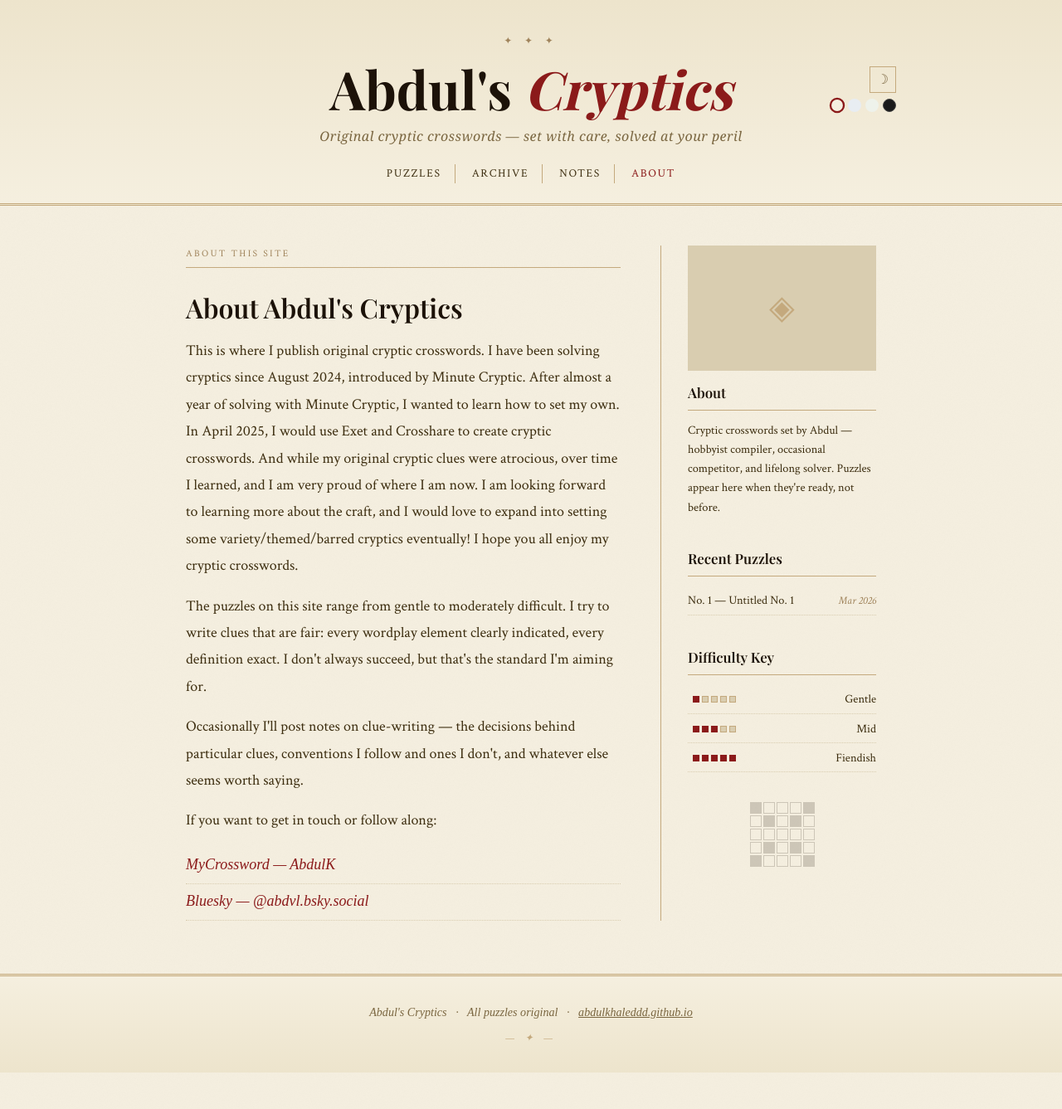
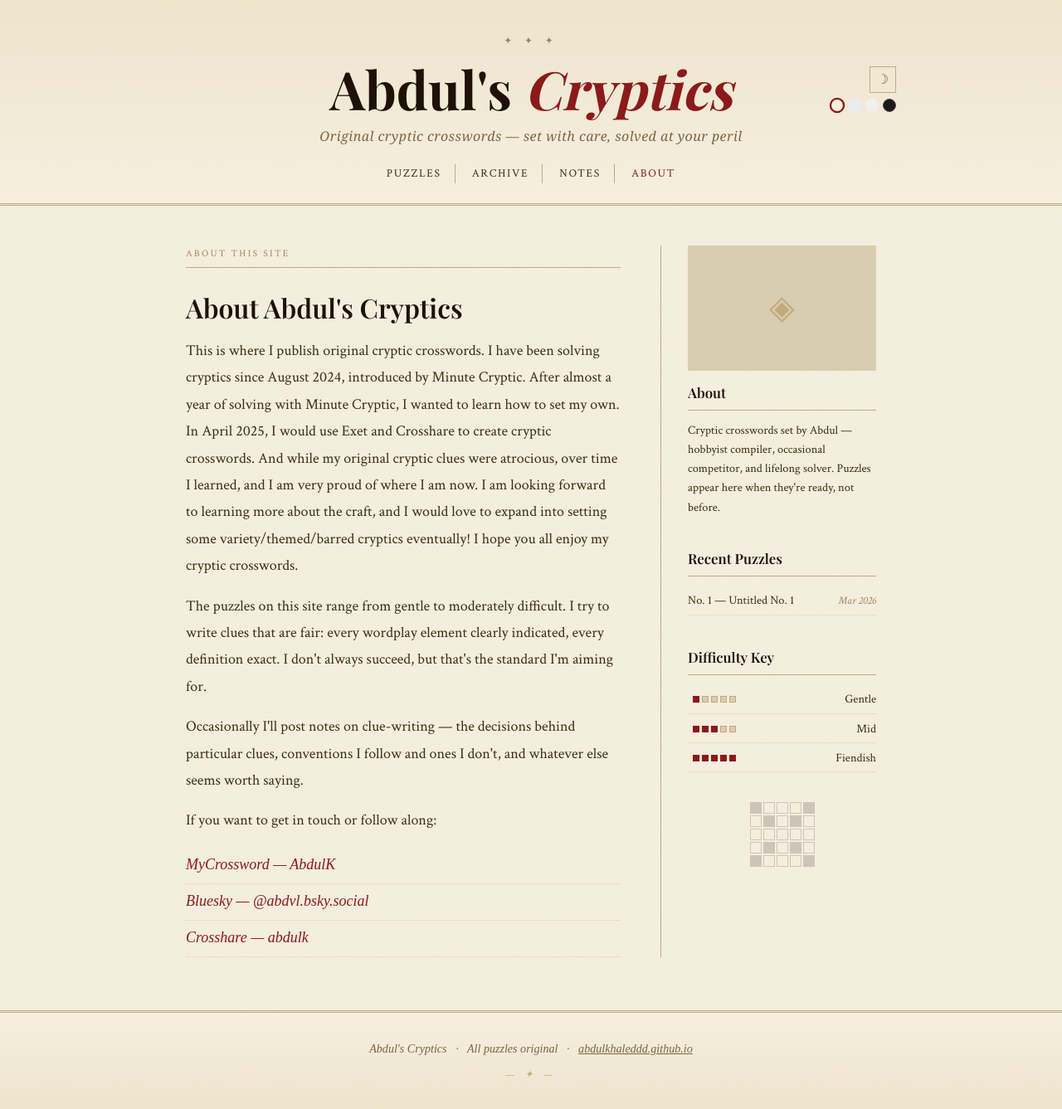
Before and after one commit to abdulkhaleddd/abdulkhaleddd.github.io, a Jekyll site: the page built from about.html, in a window 1280 px wide. Shown: the whole page at 83% size. Built offline with Jekyll 4.4.1, drawn with Linux system fonts in a browser that asks for light colours; some web fonts are replaced; before the commit the page ends 1293 px from its top, so only the background shows below that.

Commit message:
Update about.html

```diff
--- a/about.html
+++ b/about.html
@@ -25,6 +25,7 @@ permalink: /about/
     <ul class="contact-links">
       <li><a href="https://www.mycrossword.co.uk/AbdulK" target="_blank">MyCrossword — AbdulK</a></li>
       <li><a href="https://bsky.app/profile/abdvl.bsky.social" target="_blank">Bluesky — @abdvl.bsky.social</a></li>
+      <li><a href="https://crosshare.org/abdulk" target="_blank">Crosshare — abdulk</a></li>
     </ul>
   </div>
 </article>
```
